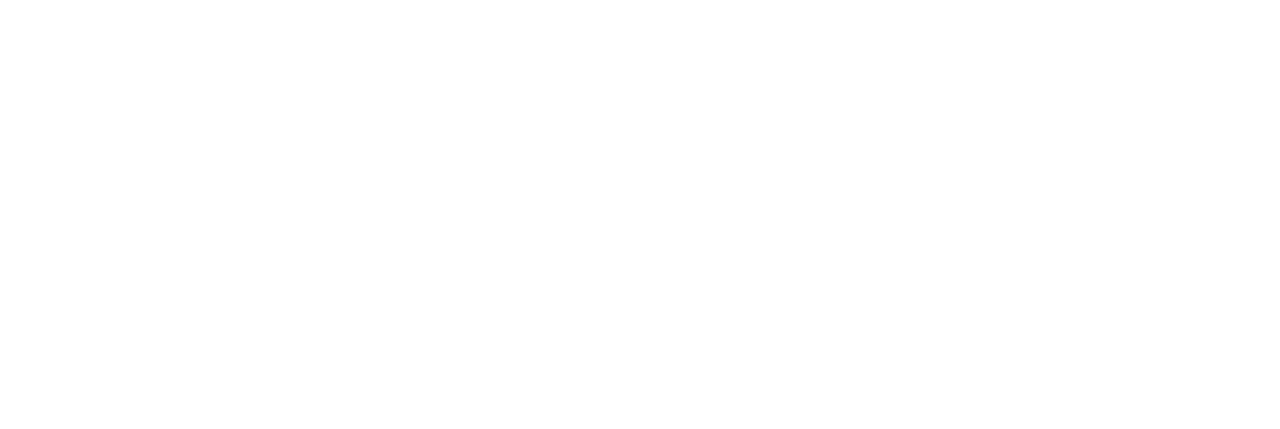
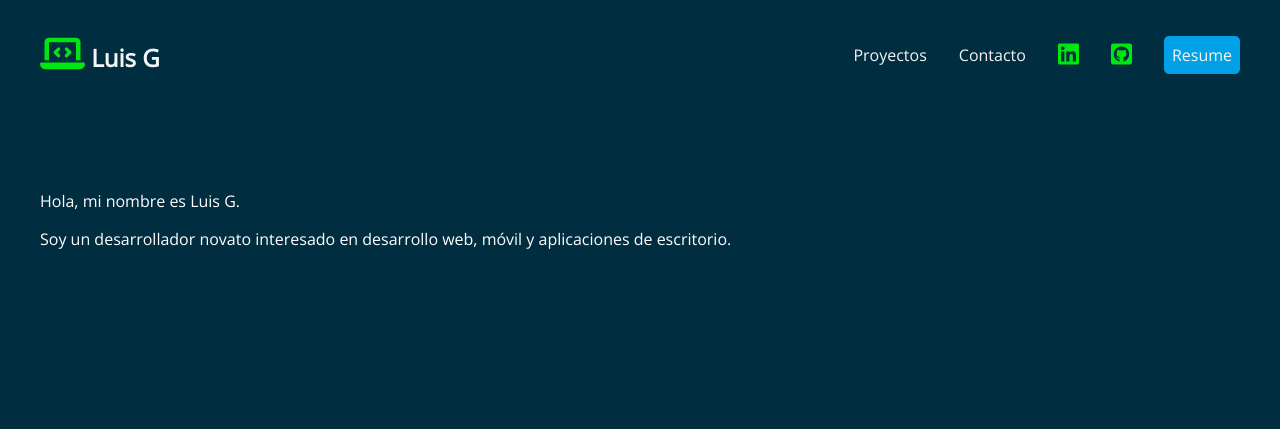
Before and after one commit to Luigix97/Luigix97.github.io, a plain HTML site: page index.html in a window 1280 px wide. Drawn offline with nearby package versions, Linux system fonts and the light colour scheme.

Commit message:
Comienzo con nav bar

```diff
--- a/index.html
+++ b/index.html
@@ -3,9 +3,44 @@
 <head>
     <meta charset="UTF-8">
     <meta name="viewport" content="width=device-width, initial-scale=1.0">
-    <title>Document</title>
+
+    <!-- Estilo -->
+    <link href="https://fonts.googleapis.com/css2?family=Open+Sans&display=swap" rel="stylesheet">
+    <link href="https://fonts.googleapis.com/css2?family=Open+Sans&family=Poppins:wght@400;500&display=swap" rel="stylesheet">
+
+    <!-- https://fontawesome.com/ -->
+    <link rel="stylesheet" href="https://cdnjs.cloudflare.com/ajax/libs/font-awesome/6.3.0/css/all.min.css"/>
+
+    <link href="style.css" rel="stylesheet" type="text/css" media="all" />
+
+    <title>Luis G - Web</title>
 </head>
 <body>
+    <nav>
+        <ul>
+            <li><a href="">
+
+                <h1><i class="fa-solid fa-laptop-code"></i> Luis G</h1>
+            </a></li>
+            <li><a href="">Proyectos</a></li>
+            <li><a href="">Contacto</a></li>
+            <li><a href="">
+                <span class="fa-brands fa-linkedin" aria-hidden="true"></span>
+                <span class="sr-only">LinkedIn</span>
+            </a></li>
+            <li><a href="">
+                <span class="fa-brands fa-square-github"></span>
+                <span class="sr-only">Github</span>
+            </a></li>
+            <li><a href="" class="button">Resume</a></li>
+        </ul>
+    </nav>
+    <section id="intro">
+        <p>Hola, mi nombre es Luis G.</p>
+        <p>Soy un desarrollador novato interesado en desarrollo web, móvil y aplicaciones de escritorio.</p>
+    </section>
+
+
 
 </body>
 </html>
--- a/style.css
+++ b/style.css
@@ -0,0 +1,88 @@
+:root{
+    --color-1-oscuro: #002D40;
+    --color-1-brillante: #00A1E6;
+    --color-1-quemado: #00B2FF;
+
+    --color-2-oscuro: #004004;
+    --color-2-brillante: #00E60F;
+    --color-2-quemado: #00FF11;
+
+    --sans: 'Open Sans', sans-serif;
+    --poppins: 'Poppins', sans-serif;
+}
+
+body {
+    padding: 0;
+    margin: 0;
+    background-color: var(--color-1-oscuro);
+
+    color: white;
+    font-family: var(--sans);
+
+}
+
+nav {
+    font-family: var(--mono);
+    padding: 1rem;
+}
+
+nav h1 a{
+    font-family: var(--sans);
+}
+
+nav ul {
+    list-style-type: none;
+    padding: 0;
+    margin: 0;
+    display: flex;
+    flex-flow: row wrap;
+    justify-content: center;
+    align-items: center;
+    gap: 2rem;
+}
+
+nav [class*="fa-"]{
+    font-size: 150%;
+    color: var(--color-2-brillante)
+}
+nav a{
+    color: whitesmoke;
+    text-decoration: none;
+    display: block;
+}
+
+nav a:hover,
+nav [class*="fa-"]:hover{
+    color: var(--color-1-brillante)
+}
+
+.button {
+    background-color: var(--color-1-brillante);
+    padding: 0.5rem;
+    border-radius: 5px;
+}
+
+.button:hover {
+    color: white;
+    background-color: var(--color-1-quemado);
+}
+
+@media(min-width: 850px){
+    nav {
+        max-width: 1200px;
+        margin: 0 auto;
+    }
+    nav li:first-child{
+        flex-basis: auto;
+        text-align: left;
+        margin-right: auto;
+    }
+
+}
+
+
+#intro {
+    padding: 4rem 1rem 10rem 1rem;
+    max-width: 1200px;
+    margin: 0 auto;
+}
```
